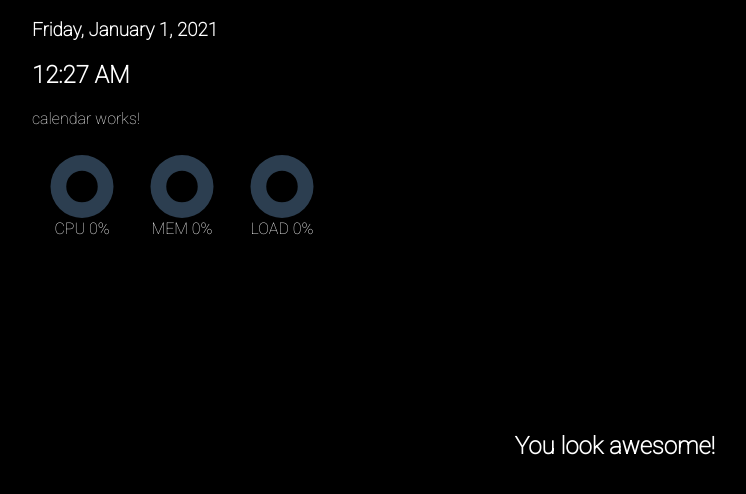
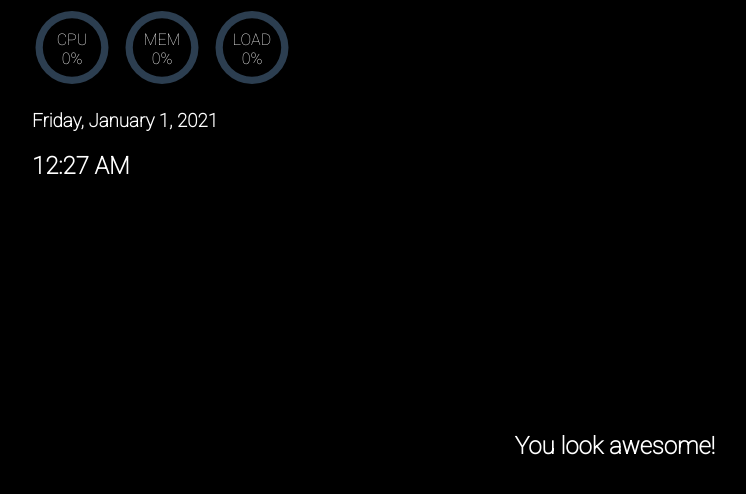
Before and after one commit to hussam-radwan/mirror, an Angular app: page / in a window 1280 px wide. Shown: the top 494 px of the page, without its empty margins (0-746 px from the left). Built offline with nearby package versions, Linux system fonts and the light colour scheme; no server answers.

Commit message:
FIX : stats styles

```diff
--- a/src/app/app.component.html
+++ b/src/app/app.component.html
@@ -1,8 +1,8 @@
 <div class="container">
   <div class="left">
+    <app-stats></app-stats>
     <app-time></app-time>
-    <app-calendar></app-calendar>
-    <app-stats></app-stats>
+    <!-- <app-calendar></app-calendar> -->
   </div>
   <div class="middle">
     <div class="center">
--- a/src/app/components/news/news.component.ts
+++ b/src/app/components/news/news.component.ts
@@ -25,12 +25,12 @@ export class NewsComponent implements OnInit {
   sliceIndex: number = 0;
 
   constructor(newsApi: NewsService) {
-    newsApi.getTopHeadlines('us').subscribe((response: any) => {
+    // newsApi.getTopHeadlines('us').subscribe((response: any) => {
+    //   if (response.status === 'ok') this.newsList = response.articles;
+    // });
+    newsApi.getTopHeadlines('eg').subscribe((response: any) => {
       if (response.status === 'ok') this.newsList = response.articles;
     });
-    // newsApi.getTopHeadlines('eg').subscribe((response: any) => {
-    //   if (response.status === 'ok') this.newsList = response.articles;
-    // });
     // newsApi.getEverything('','bbc arabic').subscribe((response: any) => {
     //   if (response.status === 'ok') this.newsList = response.articles;
     // });
--- a/src/app/components/stats/stats.component.css
+++ b/src/app/components/stats/stats.component.css
@@ -1,20 +1,26 @@
 .stats-container{
     display: block;
     width: 300px;
-    height: 300px;
+    height: 90px;
+    margin-left:-20px;
+    margin-bottom:20px;
 }
 .stat-card{
-    width:100px;
+    width:90px;
+    text-align: center;
+    float: left;
     /* background-color: cyan; */
 }
-
-.stat-card{
-    text-align: center;
-    float: left;
+.stat-card p {
+    /* margin-top: -19px; */
+    position: fixed;
+    width: 50px;
+    margin: 35px;
+    margin-top:30px
 }
 .donut-container{
     /* background-color: red; */
-    width:150px;
+    width:170px;
     float: left;
 }
 .donut-container canvas{
--- a/src/app/components/stats/stats.component.ts
+++ b/src/app/components/stats/stats.component.ts
@@ -9,21 +9,8 @@ import { StatsService } from 'src/app/services/stats.service';
 })
 export class StatsComponent implements OnInit {
   options:any={
-    animation: {
-      animateScale: true,
-      animateRotate: true,
-    },
-    layout: {
-      padding: {
-        left: 0,
-        right: 0,
-        top: 0,
-        bottom: 0,
-      },
-    },
-    legend:{
-      display:false
-    },
+    cutoutPercentage: 90,
+    responsive: true,
   }
 
   data:any={
@@ -40,9 +27,9 @@ export class StatsComponent implements OnInit {
   }
 
   ngOnInit(): void {
-    this.cpuDoughnut=this.createDoughnut('cpu',this.data.cpu)
-    this.memoryDoughnut=this.createDoughnut('memory',this.data.mem);
-    this.loadDoughnut=this.createDoughnut('load',this.data.load);
+    this.cpuDoughnut=this.createDoughnut('cpu',this.data.cpu,'#1abc9c')
+    this.memoryDoughnut=this.createDoughnut('memory',this.data.mem,'#3498db');
+    this.loadDoughnut=this.createDoughnut('load',this.data.load,'#9b59b6');
     this.getUpdates()
   }
 
@@ -74,19 +61,22 @@ export class StatsComponent implements OnInit {
     })
   }
 
-  createDoughnut(id:string,perc:number){
+  createDoughnut(id:string,perc:number,color:string){
     return new Chart(id, {
       type: 'doughnut',
       data: {
         datasets: [
           {
             data: [perc, 100-perc],
-            backgroundColor: ['#2980b9','#2c3e50'],
+            backgroundColor: [color,'#2c3e50'],
             borderColor:['rgba(0,0,0,0)','rgba(0,0,0,0)']
           },
         ],
-        options:this.options
       },
+      options:{
+        cutoutPercentage: 80,
+        responsive: true,
+      }
 
     });
   }
```
